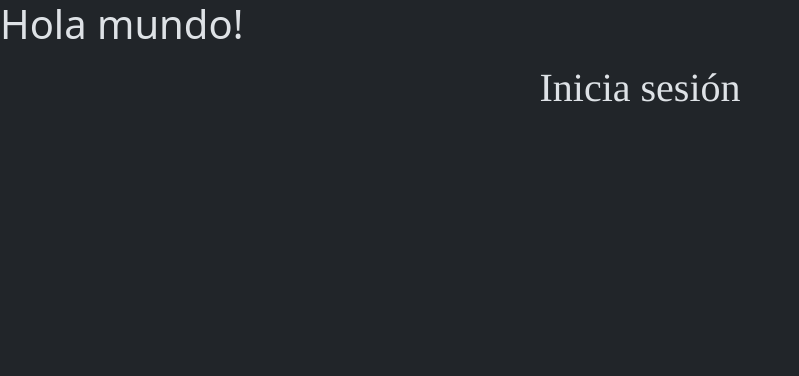
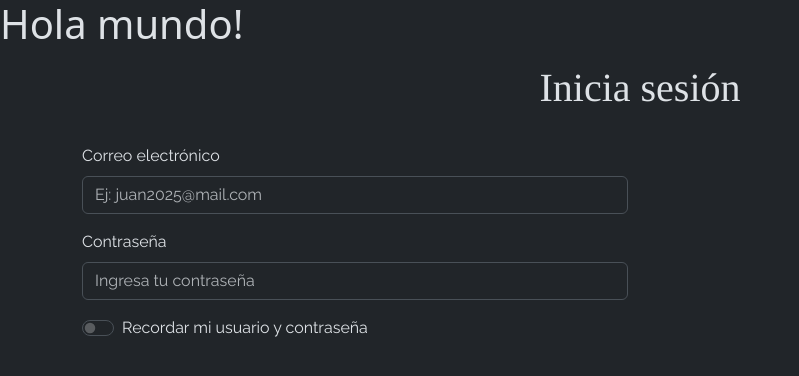
Before and after one commit to emiarias/Xtream, a React (Vite) app: page / in a window 1280 px wide. Shown: the top 376 px of the page, without its empty margins (0-799 px from the left). Built offline with nearby package versions, Linux system fonts and the light colour scheme.

Commit message:
agregue y maquete el form

```diff
--- a/src/components/pages/Login.jsx
+++ b/src/components/pages/Login.jsx
@@ -1,11 +1,42 @@
-import { Col, Row } from "react-bootstrap";
+import { Col, Form, Row } from "react-bootstrap";
+import { useForm } from "react-hook-form";
 
 const Login = () => {
+  const {
+    register,
+    handleSubmit,
+    formState: { errors },
+  } = useForm();
+
   return (
     <section className="container">
       <h1 className="my-3 text-center tinos">Inicia sesión</h1>
       <Row xs={1} md={2}>
-                <Col></Col>
+        <Col>
+          <Form className="raleway">
+            <Form.Group className="mt-3">
+              <Form.Label>Correo electrónico</Form.Label>
+              <Form.Control
+                type="email"
+                placeholder="Ej: juan2025@mail.com"
+              ></Form.Control>
+            </Form.Group>
+            <Form.Group className="mt-3">
+              <Form.Label>Contraseña</Form.Label>
+              <Form.Control
+                type="password"
+                placeholder="Ingresa tu contraseña"
+              ></Form.Control>
+            </Form.Group>
+            <Form.Group className="mt-3">
+              <Form.Check
+                type="switch"
+                id="custom-switch"
+                label="Recordar mi usuario y contraseña"
+              ></Form.Check>
+            </Form.Group>
+          </Form>
+        </Col>
         <Col></Col>
       </Row>
     </section>
```
Lines whose indentation alone changed are shown as unchanged.
